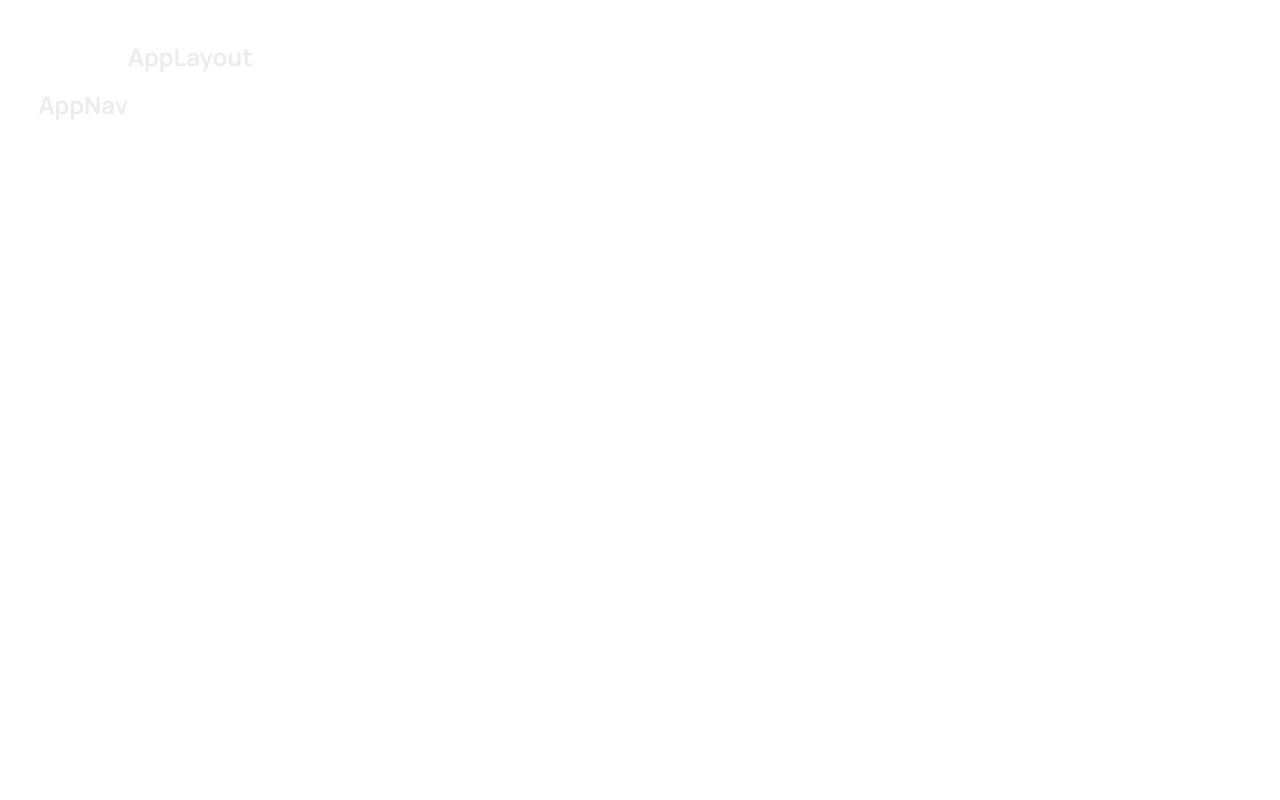
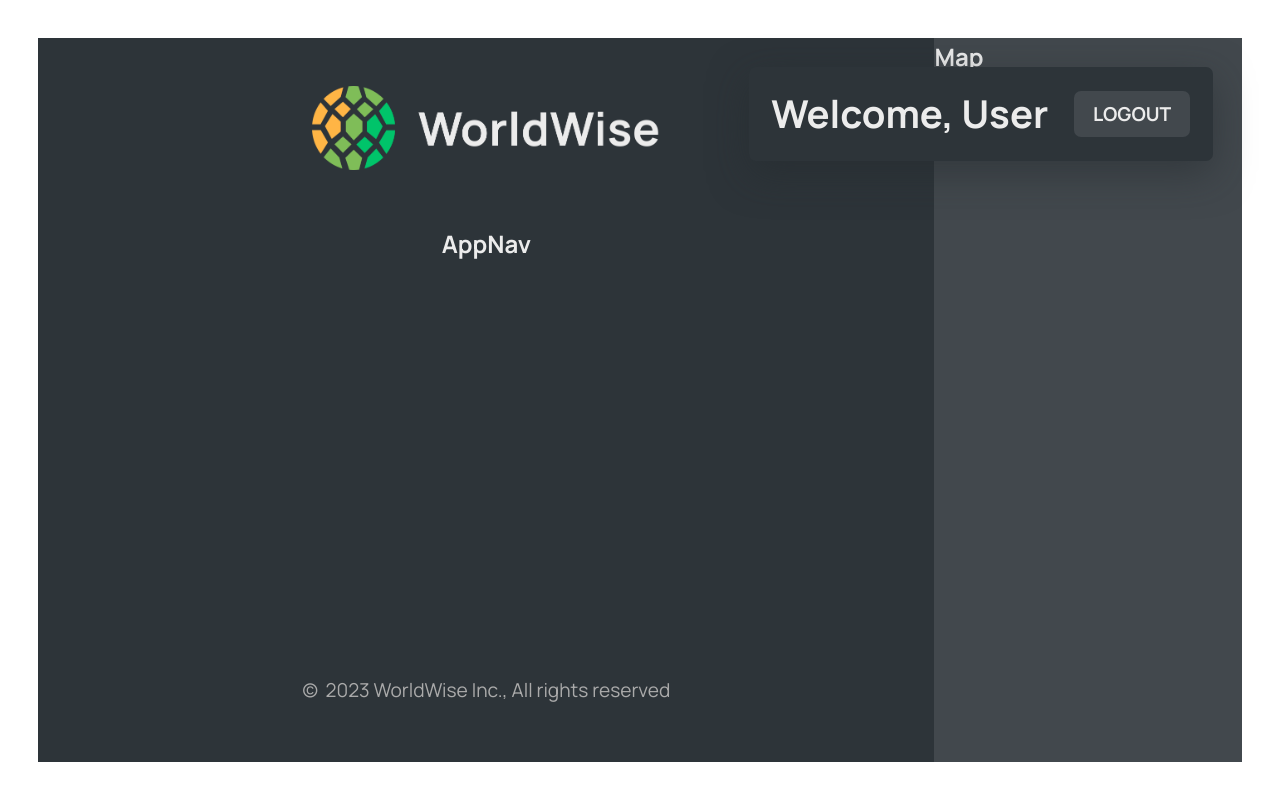
Before and after one commit to MAbdurahman/vite-worldwise, a React (Vite) app: page /app in a window 1280 px wide. Built offline with nearby package versions, Linux system fonts and the light colour scheme.

Commit message:
Add data/ and components/user/

```diff
--- /dev/null
+++ b/src/components/user/User.jsx
@@ -0,0 +1,13 @@
+import React from 'react';
+import styles from './User.module.css';
+
+export default function User() {
+
+    return (
+        <div className={styles.user}>
+            <h2>Welcome, User</h2>
+            <button>Logout</button>
+        </div>
+
+    );
+};
--- /dev/null
+++ b/src/components/user/User.module.css
@@ -0,0 +1,34 @@
+.user {
+    position: absolute;
+    top: 4.2rem;
+    right: 4.2rem;
+    background-color: var(--color-dark--1);
+    padding: 1rem 1.4rem;
+    border-radius: 7px;
+    z-index: 999;
+    box-shadow: 0 0.8rem 2.4rem rgba(36, 42, 46, 0.5);
+    font-size: 1.6rem;
+    font-weight: 600;
+
+    display: flex;
+    align-items: center;
+    gap: 1.6rem;
+}
+
+.user img {
+    border-radius: 100px;
+    height: 4rem;
+}
+
+.user button {
+    background-color: var(--color-dark--2);
+    border-radius: 7px;
+    border: none;
+    padding: 0.6rem 1.2rem;
+    color: inherit;
+    font-family: inherit;
+    font-size: 1.2rem;
+    font-weight: 700;
+    text-transform: uppercase;
+    cursor: pointer;
+}
--- a/src/pages/app_layout/AppLayout.jsx
+++ b/src/pages/app_layout/AppLayout.jsx
@@ -1,13 +1,17 @@
 import React from 'react';
-import AppNav from "../../components/app_nav/AppNav.jsx";
+
+import Map from "../../components/map/Map.jsx";
+import Sidebar from "../../components/sidebar/Sidebar.jsx"
+import User from "../../components/user/User.jsx";
 import styles from './AppLayout.module.css'
 
 export default function AppLayout() {
 
     return (
         <div className={styles.app}>
-            <AppNav />
-            <h2>AppLayout</h2>
+            <Sidebar />
+            <Map />
+            <User />
         </div>
 
     );
```
Also changed, not shown: data/cities.json (added, +52 -0 lines).
